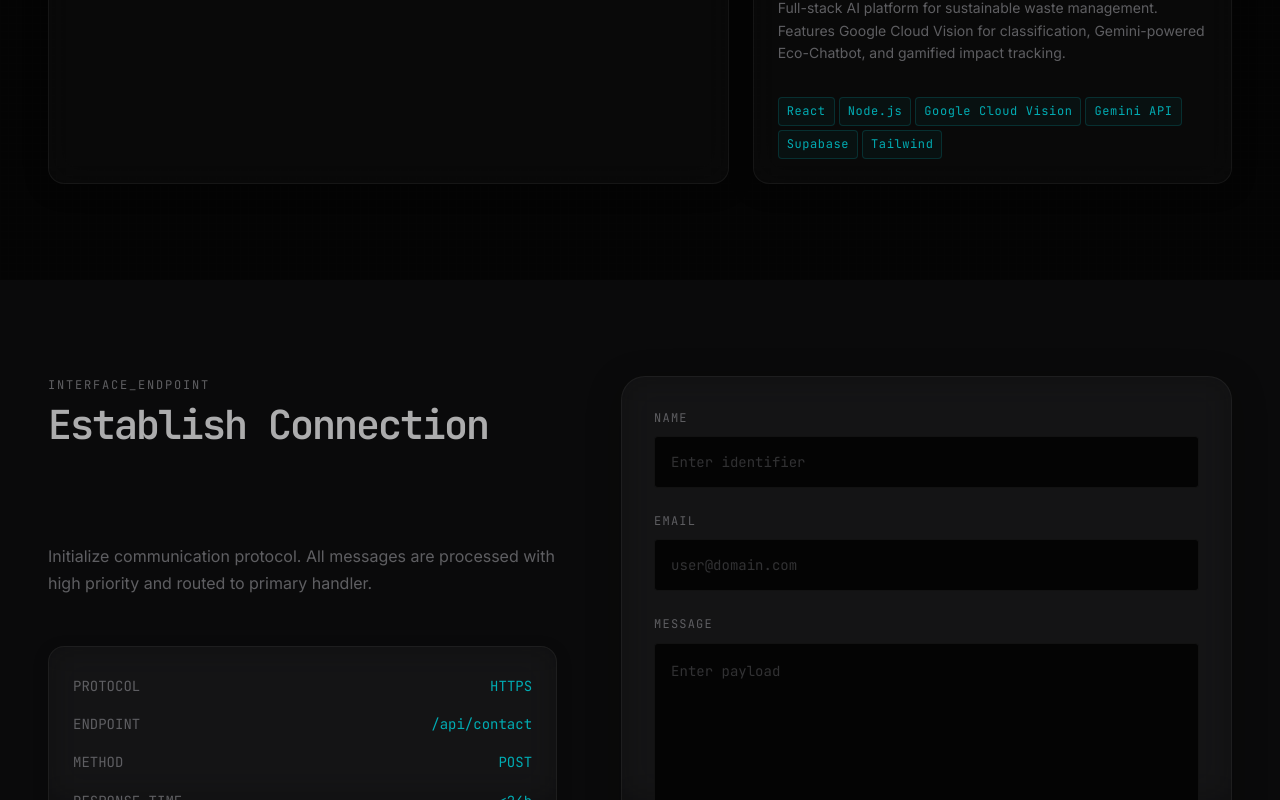
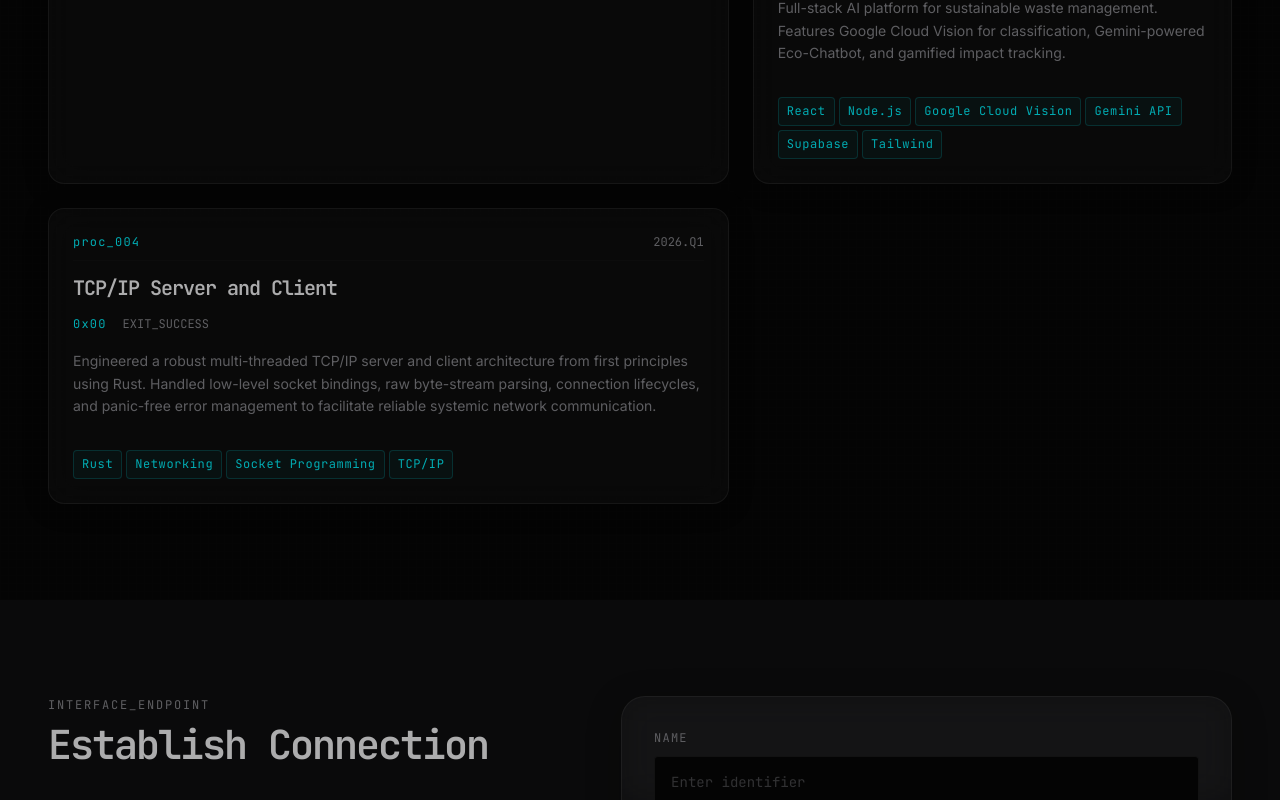
Before and after one commit to Tanmay1202/portfolio, a React (Vite) app: page / in a window 1280 px wide. Shown: the part 4596-5396 px from the top of the page. Built offline with nearby package versions, Linux system fonts and the light colour scheme.

Commit message:
added the tcp/ip project

```diff
--- a/src/components/sections/ProjectsSection.jsx
+++ b/src/components/sections/ProjectsSection.jsx
@@ -56,6 +56,23 @@ const ProjectsSection = () => {
             links: {
                 github: 'https://github.com/Tanmay1202',
                 live: 'https://environ-frontend.vercel.app/'
+            }
+        },
+        {
+            id: 'proc_004',
+            name: 'TCP/IP Server and Client',
+            timestamp: '2026.Q1',
+            status: 'EXIT_SUCCESS',
+            exitCode: '0x00',
+            output: 'Engineered a robust multi-threaded TCP/IP server and client architecture from first principles using Rust. Handled low-level socket bindings, raw byte-stream parsing, connection lifecycles, and panic-free error management to facilitate reliable systemic network communication.',
+            metrics: {
+                architecture: 'First Principles',
+                protocol: 'TCP/IP',
+                language: 'Rust'
+            },
+            stack: ['Rust', 'Networking', 'Socket Programming', 'TCP/IP'],
+            links: {
+                github: 'https://github.com/Tanmay1202'
             }
         }
     ];
```
